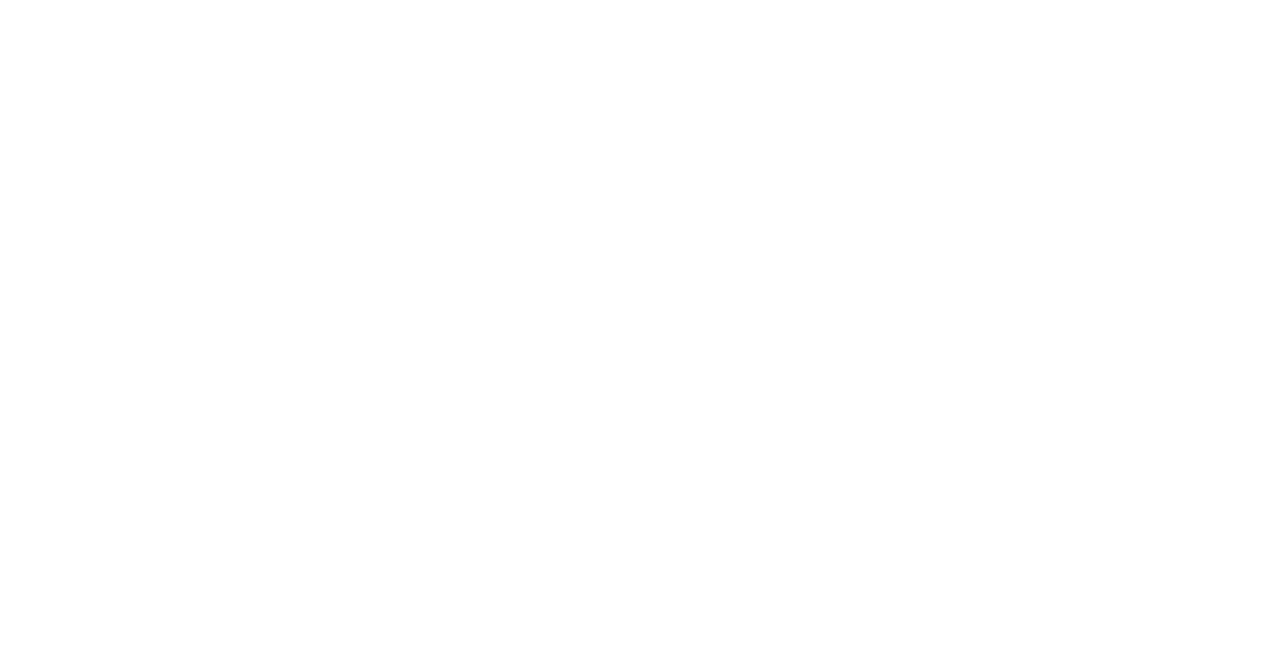
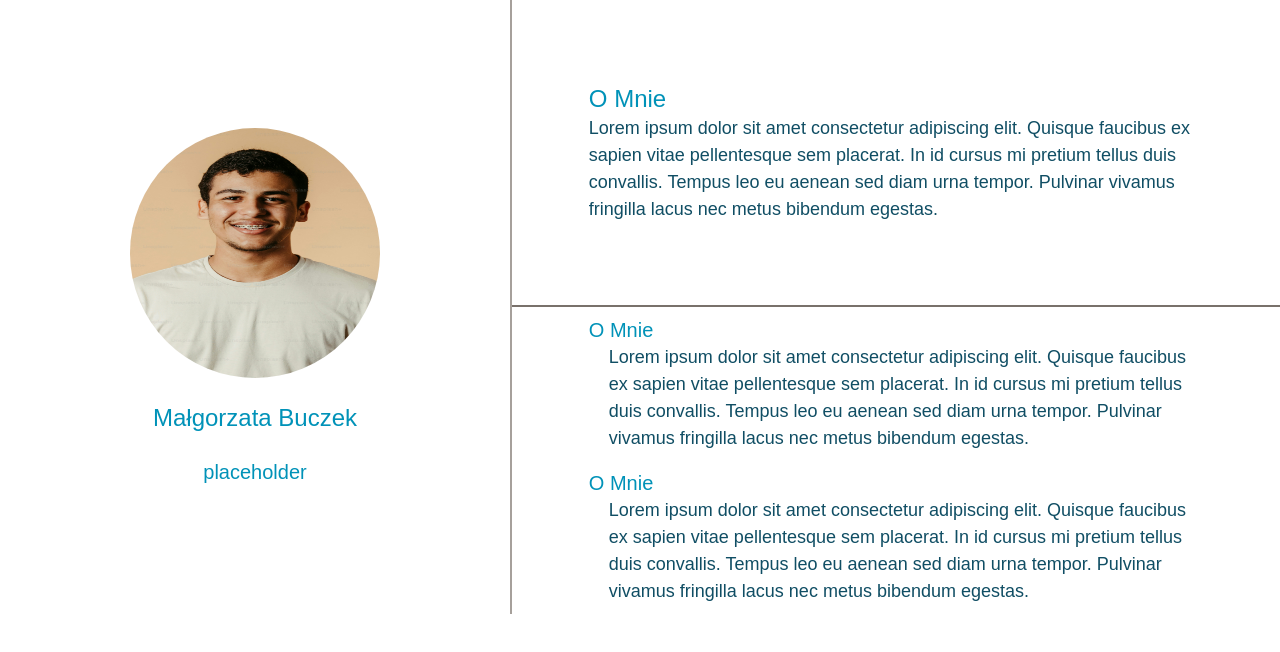
Before and after one commit to regul4rn0name/Buczek, a React (Vite) app: page / in a window 1280 px wide. Shown: the top 652 px of the page. Built offline with nearby package versions, Linux system fonts and the light colour scheme.

Commit message:
About component

```diff
--- /dev/null
+++ b/src/About.jsx
@@ -0,0 +1,14 @@
+import AboutBottomRight from "./AboutBottomRight";
+import AboutLeft from "./AboutLeft";
+import AboutUpperRight from "./AboutUpperRight";
+
+export default function About(){
+    return(
+        <div className="w-full h-[614px] m-auto grid grid-cols-5 grid-rows-2">
+            <AboutLeft/>
+            <AboutUpperRight/>
+            <AboutBottomRight/>
+        </div>
+
+    );
+}
--- /dev/null
+++ b/src/AboutBottomRight.jsx
@@ -0,0 +1,14 @@
+export default function AboutBottomRight(){
+    return(
+        <div className="w-full flex flex-col col-span-3">
+            <div className="text-left w-[80%] m-auto h-full flex flex-col ">
+                <h2 className="text-cyan-600 text-xl font-ubuntu mt-auto">O Mnie</h2>
+                <h3 className="text-[18px] text-cyan-900 font-ubuntu mb-auto ml-5">Lorem ipsum dolor sit amet consectetur adipiscing elit. Quisque faucibus ex sapien vitae pellentesque sem placerat. In id cursus mi pretium tellus duis convallis. Tempus leo eu aenean sed diam urna tempor. Pulvinar vivamus fringilla lacus nec metus bibendum egestas.</h3>
+            </div>
+            <div className="text-left w-[80%] m-auto h-full flex flex-col ">
+                <h2 className="text-cyan-600 text-xl font-ubuntu mt-auto">O Mnie</h2>
+                <h3 className="text-[18px] text-cyan-900 font-ubuntu mb-auto ml-5">Lorem ipsum dolor sit amet consectetur adipiscing elit. Quisque faucibus ex sapien vitae pellentesque sem placerat. In id cursus mi pretium tellus duis convallis. Tempus leo eu aenean sed diam urna tempor. Pulvinar vivamus fringilla lacus nec metus bibendum egestas.</h3>
+            </div>
+        </div>
+    );
+}
--- /dev/null
+++ b/src/AboutLeft.jsx
@@ -0,0 +1,12 @@
+export default function AboutLeft(){
+    return(
+        <div className="h-full w-full col-span-2 row-span-2 self-start justify-center items-center m-auto flex flex-col border-r-2 border-stone-400">
+        <img className="rounded-full h-[250px] w-[250px]" src="/example.jpeg"/>
+        <br/>
+        <h1 className="font-ubuntu text-cyan-600 text-2xl">Małgorzata Buczek</h1>
+        <br/>
+        <h2 className="font-ubuntu text-cyan-600 text-xl">placeholder</h2>
+    </div>
+    )
+
+}
--- /dev/null
+++ b/src/AboutUpperRight.jsx
@@ -0,0 +1,11 @@
+export default function AboutUpperRight(){
+    return(
+        <div className="w-full border-b-2 border-stone-500 flex col-span-3 ">
+            <div className="text-left w-[80%] m-auto h-full flex flex-col ">
+                <h1 className="text-cyan-600 text-2xl font-ubuntu mt-auto">O Mnie</h1>
+                <h3 className="text-[18px] text-cyan-900 font-ubuntu mb-auto">Lorem ipsum dolor sit amet consectetur adipiscing elit. Quisque faucibus ex sapien vitae pellentesque sem placerat. In id cursus mi pretium tellus duis convallis. Tempus leo eu aenean sed diam urna tempor. Pulvinar vivamus fringilla lacus nec metus bibendum egestas.</h3>
+            </div>
+        </div>
+
+    )
+}
--- a/src/App.jsx
+++ b/src/App.jsx
@@ -1,9 +1,11 @@
+import About from "./About"
+
 function App() {
 
 
   return (
     <>
-
+      <About/>
     </>
   )
 }
```
Also changed, not shown: public/example.jpeg (added).
